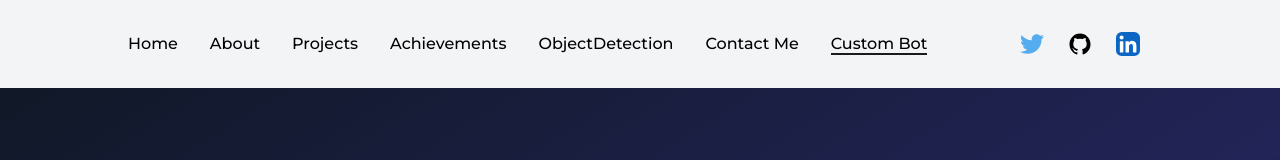
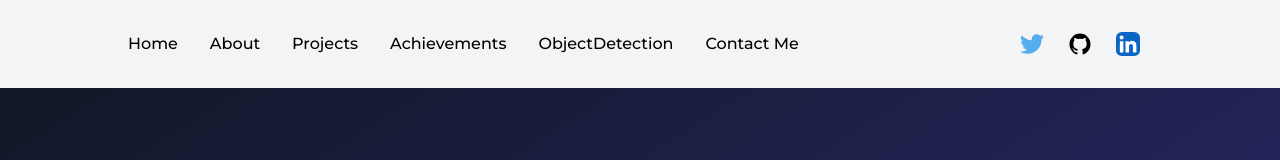
Before and after one commit to Saurabh7Goku/Portfolio-NExT-JS, a Next.js app: page /customBot in a window 1280 px wide. Shown: the top 160 px of the page. Built offline with nearby package versions, Linux system fonts and the light colour scheme; no server answers.

Commit message:
removed chatbot

```diff
--- a/src/components/NavBar.js
+++ b/src/components/NavBar.js
@@ -67,7 +67,7 @@ function NavBar() {
                     <CustomLink href="/achievements" title={"Achievements"} className='mx-4' />
                     <CustomLink href="/ObjectDetection" title={"ObjectDetection"} className='mx-4' />
                     <CustomLink href="/contacts" title={"Contact Me"} className='mx-4' />
-                    <CustomLink href="/customBot" title={"Custom Bot"} className='mx-4' />
+                    {/* <CustomLink href="/customBot" title={"Custom Bot"} className='mx-4' /> */}
                 </nav>
 
                 <nav className='flex items-center justify-center flex-wrap'>
```
